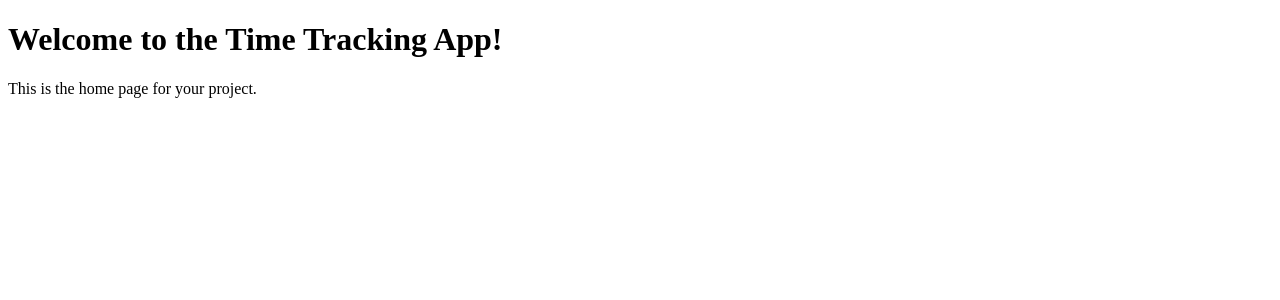
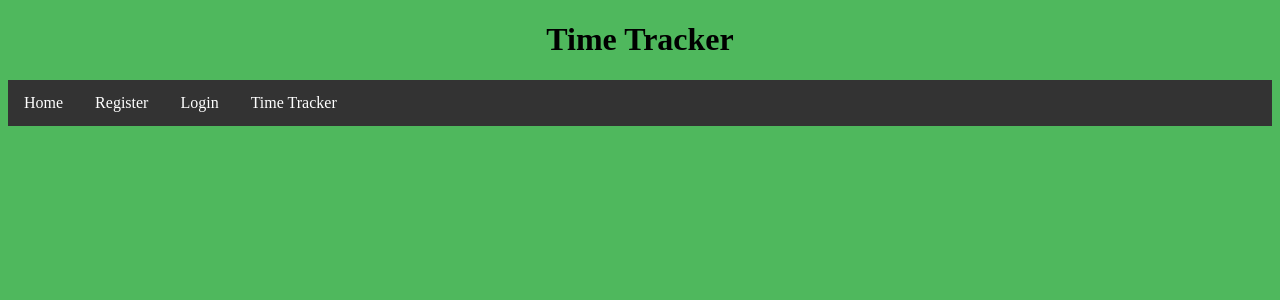
Before and after one commit to alschultz2/finalprojectASchultz, a Flask app: page / in a window 1280 px wide. Shown: the top 300 px of the page. Run offline with Flask 3, Linux system fonts and the light colour scheme.

Commit message:
Added a navagation bar so that I can later seperate the different parts of the project.

```diff
--- a/main.py
+++ b/main.py
@@ -6,5 +6,17 @@ app = Flask(__name__)
 def home():
     return render_template('index.html')
 
+@app.route('/register')
+def register():
+    return 'Register Page'
+
+@app.route('/login')
+def login():
+    return 'Login Page'
+
+@app.route('/tracker')
+def tracker():
+    return 'Time Tracker Page'
+
 if __name__ == '__main__':
     app.run(debug=True)
--- a/templates/index.html
+++ b/templates/index.html
@@ -1,10 +1,37 @@
 <!DOCTYPE html>
 <html>
 <head>
-    <title>Time Tracking App</title>
+    <title>Time Tracker</title>
+    <style>
+        body {
+            background-color: #4FB85D;
+            text-align: center;
+        }
+        .navbar {
+            overflow: hidden;
+            background-color: #333;
+        }
+        .navbar a {
+            float: left;
+            display: block;
+            color: white;
+            text-align: center;
+            padding: 14px 16px;
+            text-decoration: none;
+        }
+        .navbar a:hover {
+            background-color: #ddd;
+            color: black;
+        }
+    </style>
 </head>
 <body>
-    <h1>Welcome to the Time Tracking App!</h1>
-    <p>This is the home page for your project.</p>
+    <h1>Time Tracker</h1>
+    <div class="navbar">
+        <a href="/">Home</a>
+        <a href="/register">Register</a>
+        <a href="/login">Login</a>
+        <a href="/tracker">Time Tracker</a>
+    </div>
 </body>
 </html>
```
